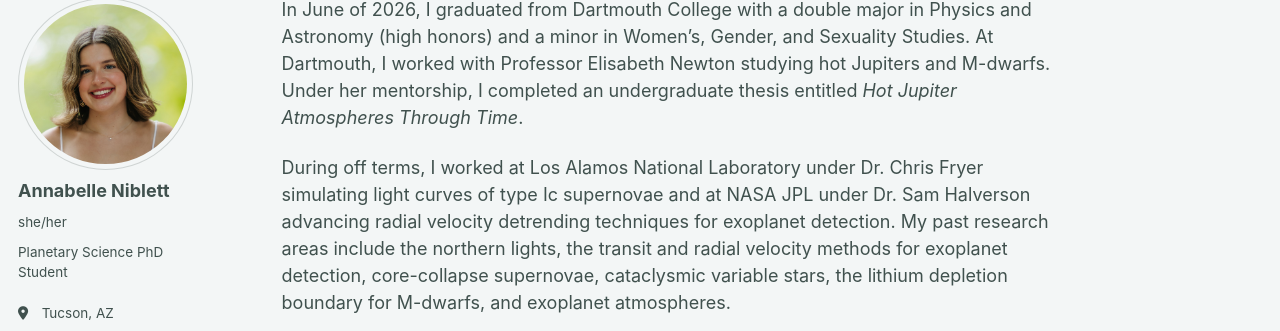
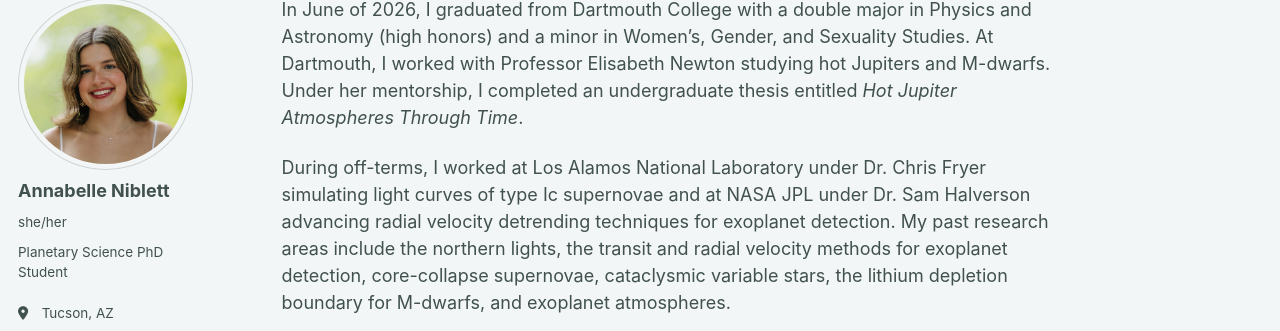
Before and after one commit to annabelleniblett/annabelleniblett.github.io, a Jekyll site: the page built from _pages/about.md, in a window 1280 px wide and 900 px high, scrolled down 337 px. Shown: the part 103-434 px from the top of the window. Built offline with Jekyll 4.4.1, drawn with Linux system fonts in a browser that asks for light colours; a style sheet for code colours, icons or effects is not loaded.

```diff
--- a/_pages/about.md
+++ b/_pages/about.md
@@ -15,7 +15,7 @@ Academic and Research Background
 ======
 In June of 2026, I graduated from Dartmouth College with a double major in Physics and Astronomy (high honors) and a minor in Women's, Gender, and Sexuality Studies. At Dartmouth, I worked with Professor Elisabeth Newton studying hot Jupiters and M-dwarfs. Under her mentorship, I completed an undergraduate thesis entitled _Hot Jupiter Atmospheres Through Time_.
 
-During off terms, I worked at Los Alamos National Laboratory under Dr. Chris Fryer simulating light curves of type Ic supernovae and at NASA JPL under Dr. Sam Halverson advancing radial velocity detrending techniques for exoplanet detection. My past research areas include the northern lights, the transit and radial velocity methods for exoplanet detection, core-collapse supernovae, cataclysmic variable stars, the lithium depletion boundary for M-dwarfs, and exoplanet atmospheres.
+During off-terms, I worked at Los Alamos National Laboratory under Dr. Chris Fryer simulating light curves of type Ic supernovae and at NASA JPL under Dr. Sam Halverson advancing radial velocity detrending techniques for exoplanet detection. My past research areas include the northern lights, the transit and radial velocity methods for exoplanet detection, core-collapse supernovae, cataclysmic variable stars, the lithium depletion boundary for M-dwarfs, and exoplanet atmospheres.
 
 Service and Leadership
 ======
```
